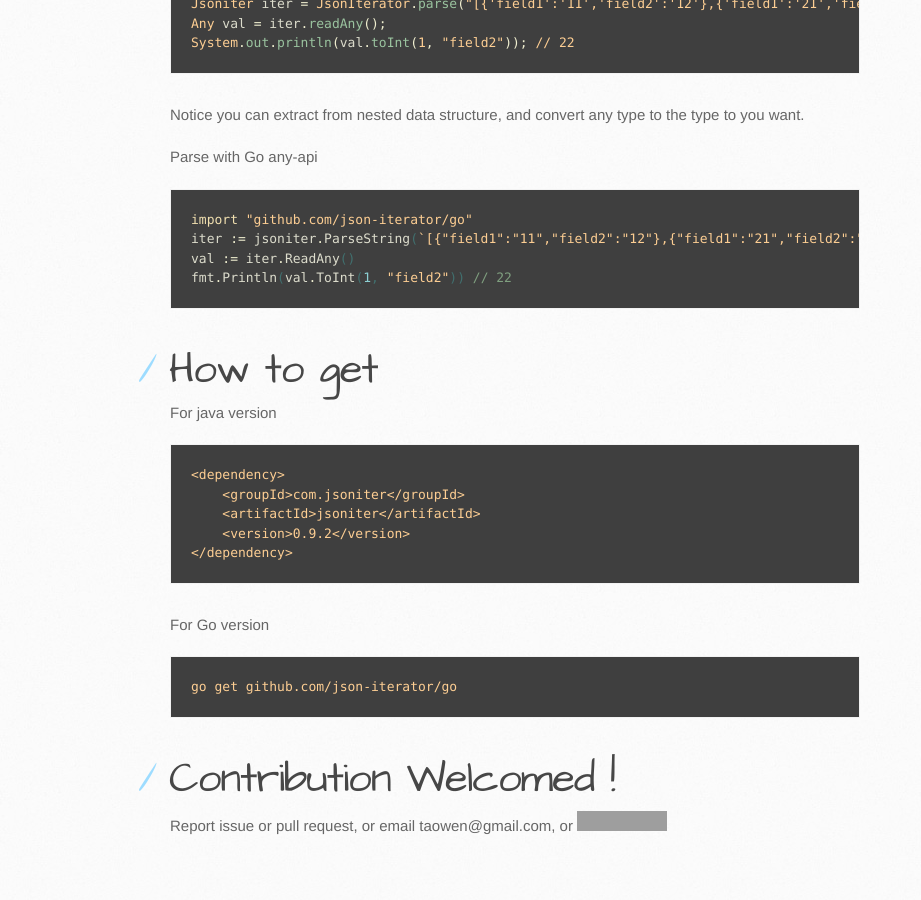
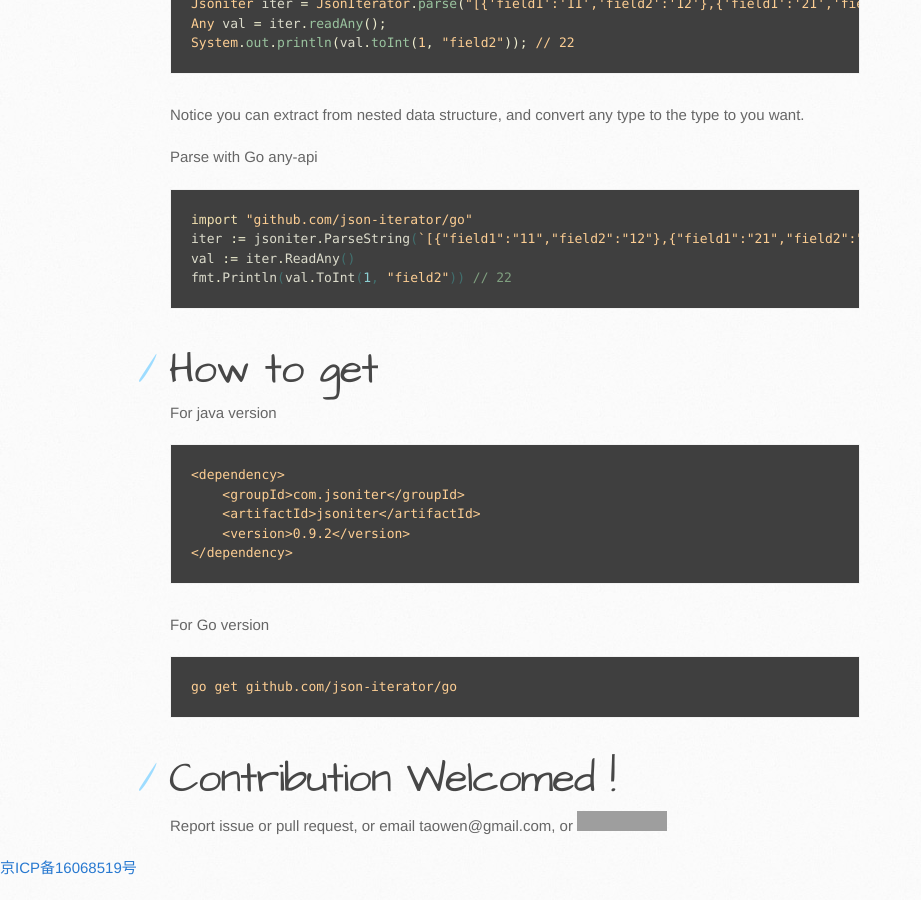
Before and after one commit to json-iterator/json-iterator.github.io, a Jekyll site: the page built from index.md, in a window 1280 px wide and 900 px high, scrolled down 3210 px. Shown: the whole window, without its empty margins (0-921 px from the left). Built offline with Jekyll 4.4.1, drawn with Linux system fonts in a browser that asks for light colours; comment, search, counter and statistics services are not loaded; grey boxes are pictures that could not be loaded.

Commit message:
Update default.html

```diff
--- a/_layouts/default.html
+++ b/_layouts/default.html
@@ -51,7 +51,7 @@
         </aside>
     </div>
 </div>
-
+    <p><a href="http://www.miitbeian.gov.cn/">京ICP备16068519号</a></p>
     <script type="text/javascript">var cnzz_protocol = (("https:" == document.location.protocol) ? " https://" : " http://");document.write(unescape("%3Cspan style='display:none;' id='cnzz_stat_icon_1260968151'%3E%3C/span%3E%3Cscript src='" + cnzz_protocol + "s11.cnzz.com/z_stat.php%3Fid%3D1260968151%26show%3Dpic2' type='text/javascript'%3E%3C/script%3E"));</script>
 </body>
 </html>
```
